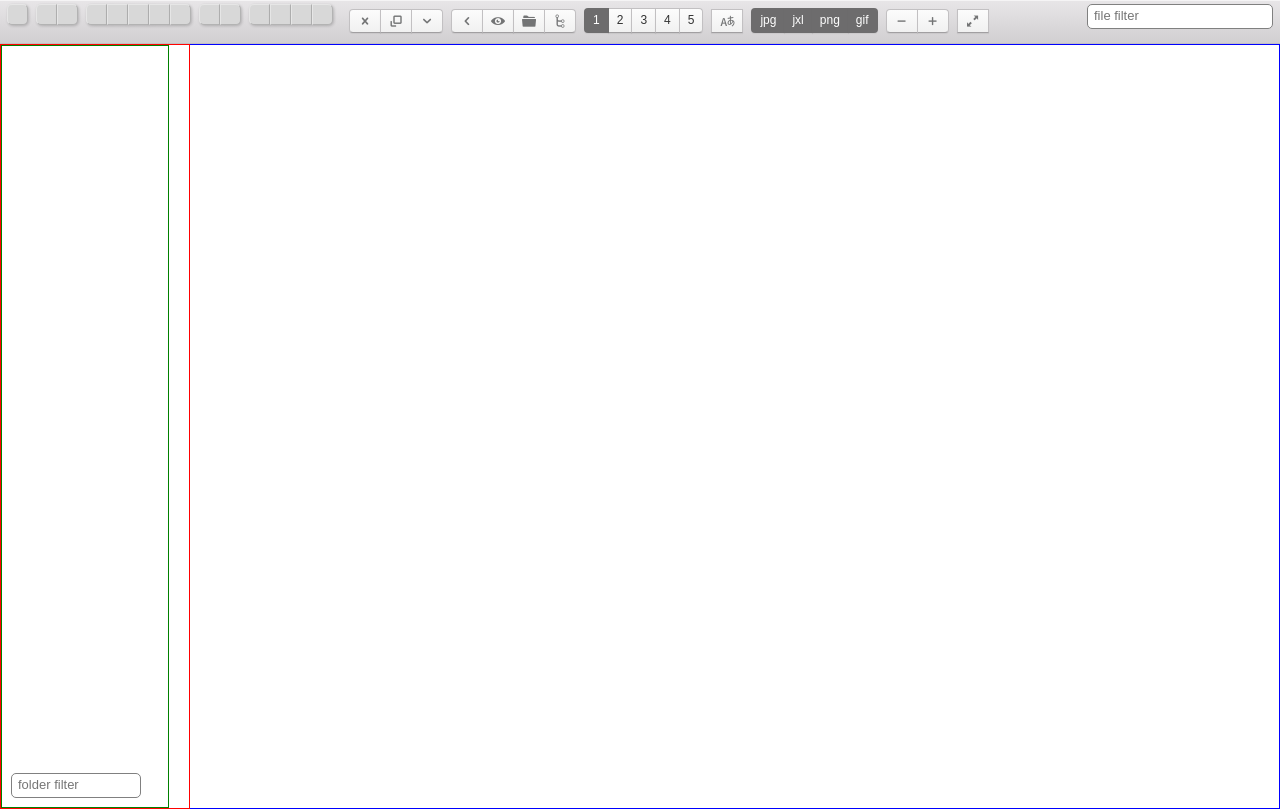
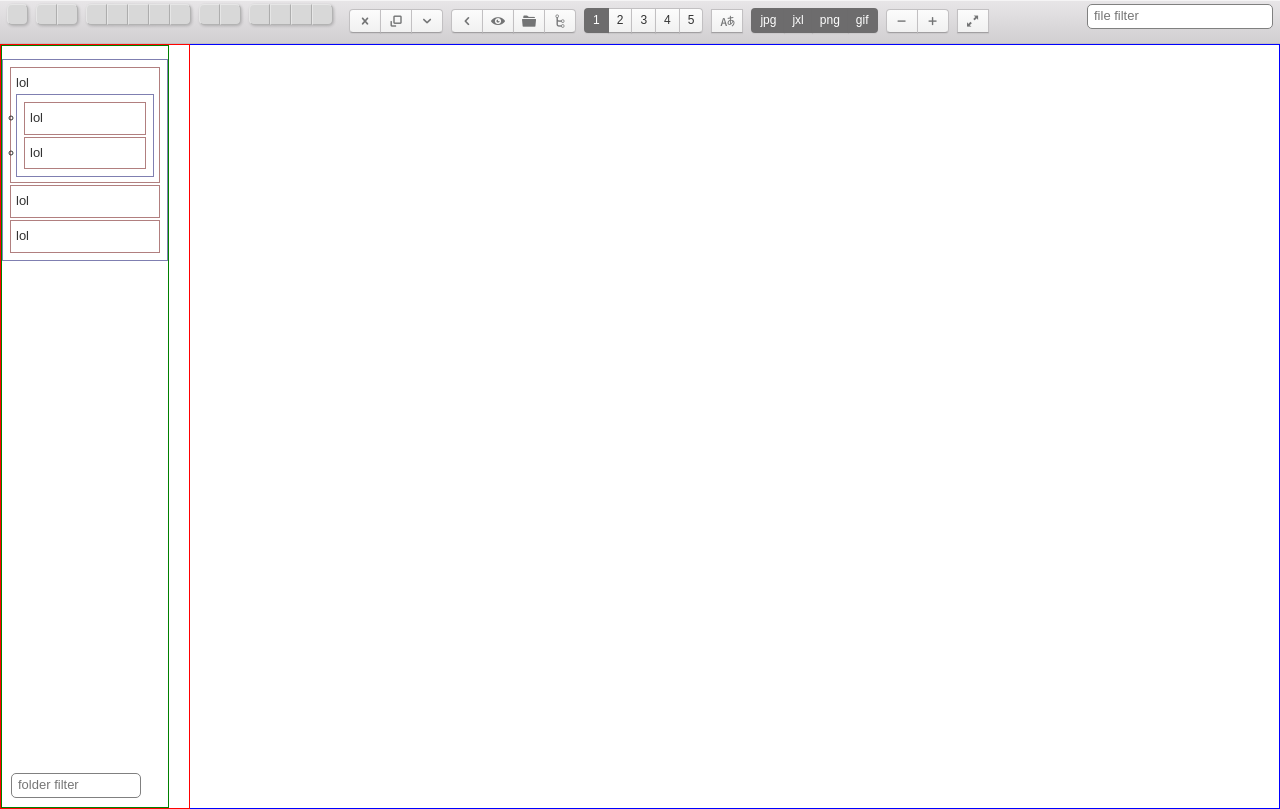
Before and after one commit to whyboris/Simple-Image-Browser, an Angular app: page / in a window 1280 px wide. Built offline with nearby package versions, Linux system fonts and the light colour scheme.

Commit message:
images load

```diff
--- a/src-tauri/tauri.conf.json
+++ b/src-tauri/tauri.conf.json
@@ -19,7 +19,11 @@
       }
     ],
     "security": {
-      "csp": null
+      "assetProtocol": {
+        "enable": true,
+        "scope": ["**/*"]
+      },
+      "csp": "default-src 'self'; img-src 'self' asset: https://* data:"
     }
   },
   "bundle": {
--- a/src/app/home/home.component.html
+++ b/src/app/home/home.component.html
@@ -284,6 +284,8 @@
           [nodes]="nodes"
           [options]="options"
         ></tree-root>  -->
+        <tree-view [tree]="tempTry"></tree-view>
+
       </div>
 
       <input
@@ -325,7 +327,7 @@
               >
               <img
                 (click)="updatePreview(idx)"
-                [src]="'file://' + image.fullPath"
+                [src]="image.fullPath"
                 [style]="{
                   'height': currentView === 'view3' ? previewHeight + 'px' : '100%'
                 }"
--- a/src/app/home/home.component.ts
+++ b/src/app/home/home.component.ts
@@ -3,6 +3,7 @@ import { FormsModule } from '@angular/forms'
 
 import { open } from '@tauri-apps/plugin-dialog';
 import { invoke } from '@tauri-apps/api/core';
+import { convertFileSrc } from '@tauri-apps/api/core';
 
 // import { ITreeOptions, TreeComponent, TreeNode, TREE_ACTIONS } from '@circlon/angular-tree-component';
 
@@ -18,6 +19,7 @@ import { LanguageLookup, SupportedLanguage } from '../languages';
 import { SettingsButtons, SettingsButtonsGroups, SettingsButtonKey } from './settings-buttons';
 
 import { AllSettings } from '../../interfaces/settings-object.interface';
+import { TreeViewComponent } from '../tree/tree.component';
 
 interface MyTreeNode {
   name: string;
@@ -46,11 +48,22 @@ export interface ImageFile {
 @Component({
     selector: 'app-root',
     templateUrl: './home.component.html',
-    imports: [ FormsModule, SettingsComponent, RibbonComponent ],
+    imports: [ FormsModule, SettingsComponent, RibbonComponent, TreeViewComponent ],
     styleUrls: ['./home.component.scss', './gallery.scss', '../settings.scss'],
     changeDetection: ChangeDetectionStrategy.Eager
 })
 export class HomeComponent implements OnInit, AfterViewInit {
+
+  tempTry = [
+    {
+      answer: "lol", child: [{ answer: "lol", child: [] }, { answer: "lol", child: [] }]
+    },
+    {
+      answer: "lol", child: []
+    },
+    { answer: "lol", child: []
+
+    }]
 
   // @ViewChild('tree') tree: TreeNode;
 
@@ -264,6 +277,8 @@ export class HomeComponent implements OnInit, AfterViewInit {
 
     this.nodes = result;
 
+    console.log(this.nodes);
+
     setTimeout(() => {
       this.cd.detectChanges();
       // this.toggleTree(this.tree);
@@ -301,7 +316,7 @@ export class HomeComponent implements OnInit, AfterViewInit {
 
       const newItem: ImageFile = {
         extension: parsed.ext.replace('.', '') as AllowedExtension,
-        fullPath: unparsed,
+        fullPath: convertFileSrc(unparsed),
         name: parsed.base.replace(parsed.ext, ''),
         partialPath: '/' + parsed.name,
       };
@@ -310,6 +325,8 @@ export class HomeComponent implements OnInit, AfterViewInit {
     }
 
     console.log(allFiles);
+
+    this.processData(allFiles);
   }
 
   filterTree(folderFilter: string): void {
--- /dev/null
+++ b/src/app/tree/tree.component.html
@@ -0,0 +1,10 @@
+<ul>
+  @for(eachChild of tree; track eachChild; let i = $index;) {
+    <li>
+      {{ eachChild.answer }}
+      @if (eachChild.child.length) {
+        <tree-view [tree]="eachChild.child"></tree-view>
+      }
+    </li>
+  }
+</ul>
--- /dev/null
+++ b/src/app/tree/tree.component.scss
@@ -0,0 +1,10 @@
+ul {
+  border: 1px solid rgba(0, 0, 100, 0.5);
+  padding: 5px;
+}
+
+li {
+  border: 1px solid rgba(100, 0, 0, 0.5);
+  margin: 2px;
+  padding: 5px;
+}
--- /dev/null
+++ b/src/app/tree/tree.component.ts
@@ -0,0 +1,27 @@
+import { Component, Input } from "@angular/core";
+import { FormsModule } from '@angular/forms';
+
+export class TreeData {
+    answer: string;
+    child: TreeData[];
+
+    constructor(answer: string, child: TreeData[]) {
+        this.answer = answer;
+        this.child = child;
+    }
+}
+
+@Component({
+    selector: 'tree-view',
+    imports: [ FormsModule ],
+    templateUrl: 'tree.component.html',
+    styleUrl: './tree.component.scss'
+})
+export class TreeViewComponent {
+    @Input() public tree: TreeData[];
+    public newAnswers: Array<string> = [];
+
+    public add(answer: string, node: TreeData) {
+        node.child.push({answer, child: []});
+    }
+}
```
Also changed, not shown: 2 other files (tests, documents, lock files or other folders).
